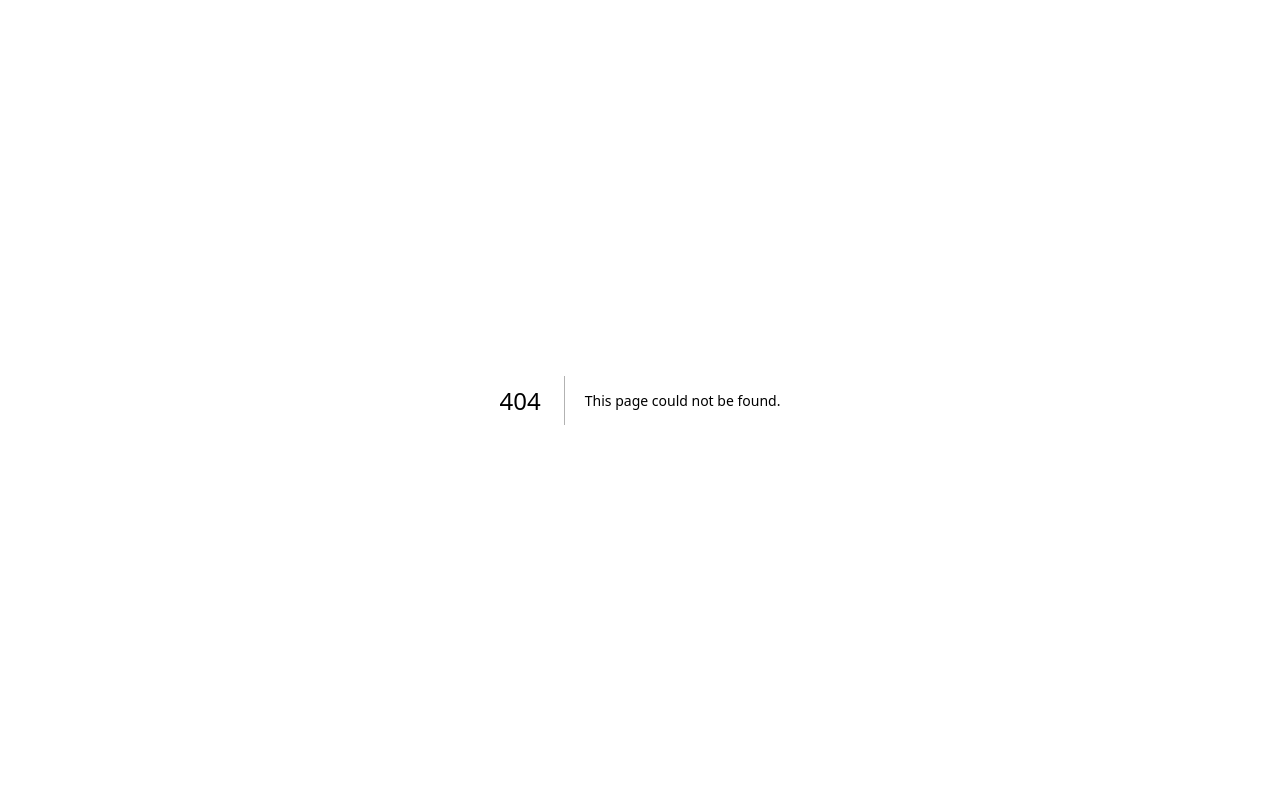
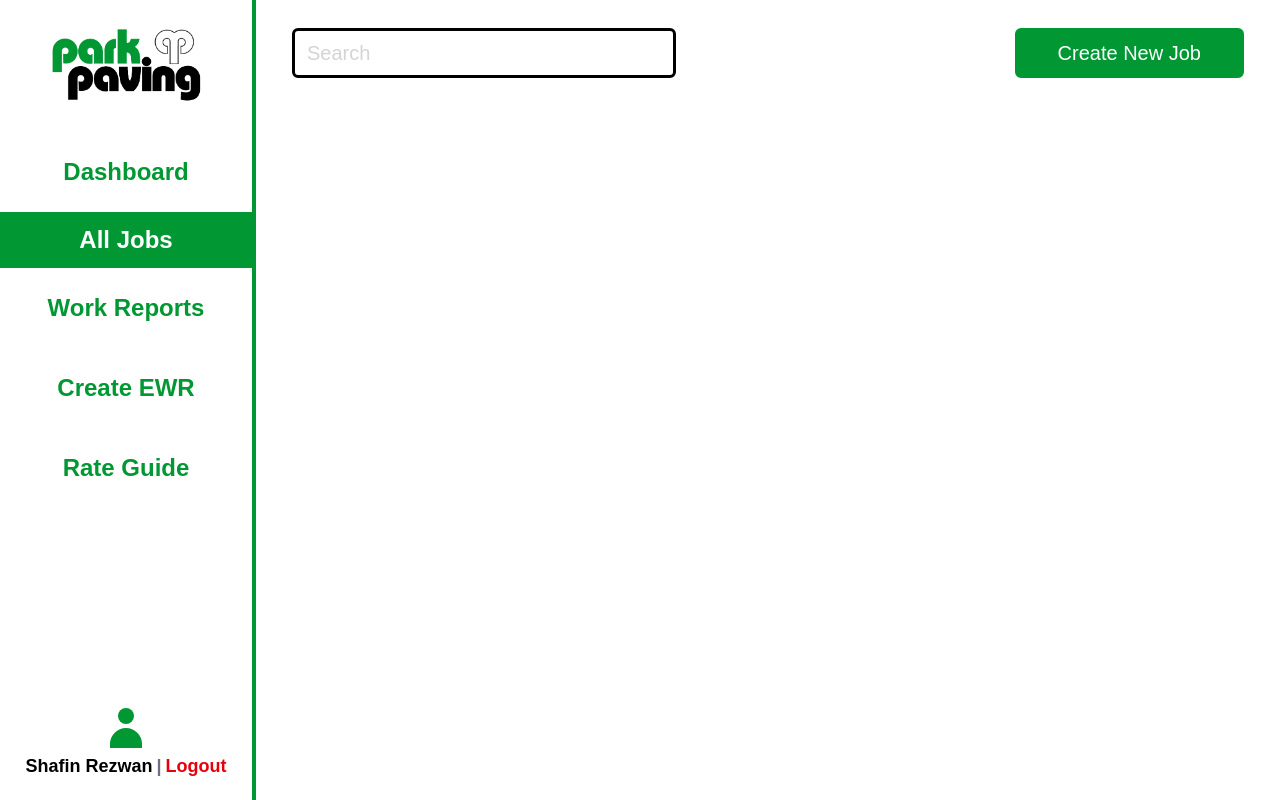
Before and after one commit to ShafinRezwan/PARK-EWRAPP, a Next.js app: page /all-jobs in a window 1280 px wide. Before the commit this address had no page. Built offline with nearby package versions, Linux system fonts and the light colour scheme; a web font is replaced by a local one.

Commit message:
started all jobs page

```diff
--- /dev/null
+++ b/app/all-jobs/page.tsx
@@ -0,0 +1,16 @@
+import React from "react";
+import styles from "./allJobs.module.css";
+import DashboardHeader from "@/components/dashboard/DashboardHeader";
+import Sidebar from "@/components/sidebar";
+
+export default function page() {
+  return (
+    <main className="flex min-h-screen">
+      <Sidebar />
+
+      <section className="flex min-w-0 flex-1 flex-col gap-4 p-7 mx-2">
+        <DashboardHeader />
+      </section>
+    </main>
+  );
+}
--- a/components/dashboard/RecentWorkReports.tsx
+++ b/components/dashboard/RecentWorkReports.tsx
@@ -77,7 +77,7 @@ export default function RecentWorkReports() {
               <th className="px-3 py-1 text-center underline">Sent</th>
             </tr>
           </thead>
-          <tbody className="text-xl text-black mx-300">
+          <tbody className="text-xl text-black">
             {reports.map((report, index) => (
               <tr
                 key={`${report.ewrNumber}-${index}`}
--- a/components/dashboard/TasksPanel.tsx
+++ b/components/dashboard/TasksPanel.tsx
@@ -68,7 +68,7 @@ export default function TasksPanel() {
             tasks.map((task) => (
               <div
                 key={task.id}
-                className="grid grid-cols-[1fr_220px_70px] items-center gap-8 border-b-2 border-park-gray px-6 py-3 text-xl font-bold"
+                className="grid grid-cols-[1fr_220px_70px] items-center gap-8 border-b-2 border-park-gray px-6 py-3 text-xl text-black"
               >
                 <span
                   className={`transition-all duration-300 ${
@@ -85,7 +85,7 @@ export default function TasksPanel() {
                     task.completion
                       ? ""
                       : "line-through text-park-gray opacity-60"
-                  } "whitespace-nowrap text-center"`}
+                  } "whitespace-nowrap text-center "`}
                 >
                   {task.dateOfCompletion}
                 </span>
--- a/components/sidebar.tsx
+++ b/components/sidebar.tsx
@@ -9,7 +9,7 @@ type SidebarProps = {
 
 const navItems = [
   { label: "Dashboard", href: "/dashboard" },
-  { label: "All Jobs", href: "/jobs" },
+  { label: "All Jobs", href: "/all-jobs" },
   { label: "Work Reports", href: "/reports" },
   { label: "Create EWR", href: "/create-ewr" },
   { label: "Rate Guide", href: "/rate-guide" },
```
Also changed, not shown: app/all-jobs/allJobs.module.css (added).
